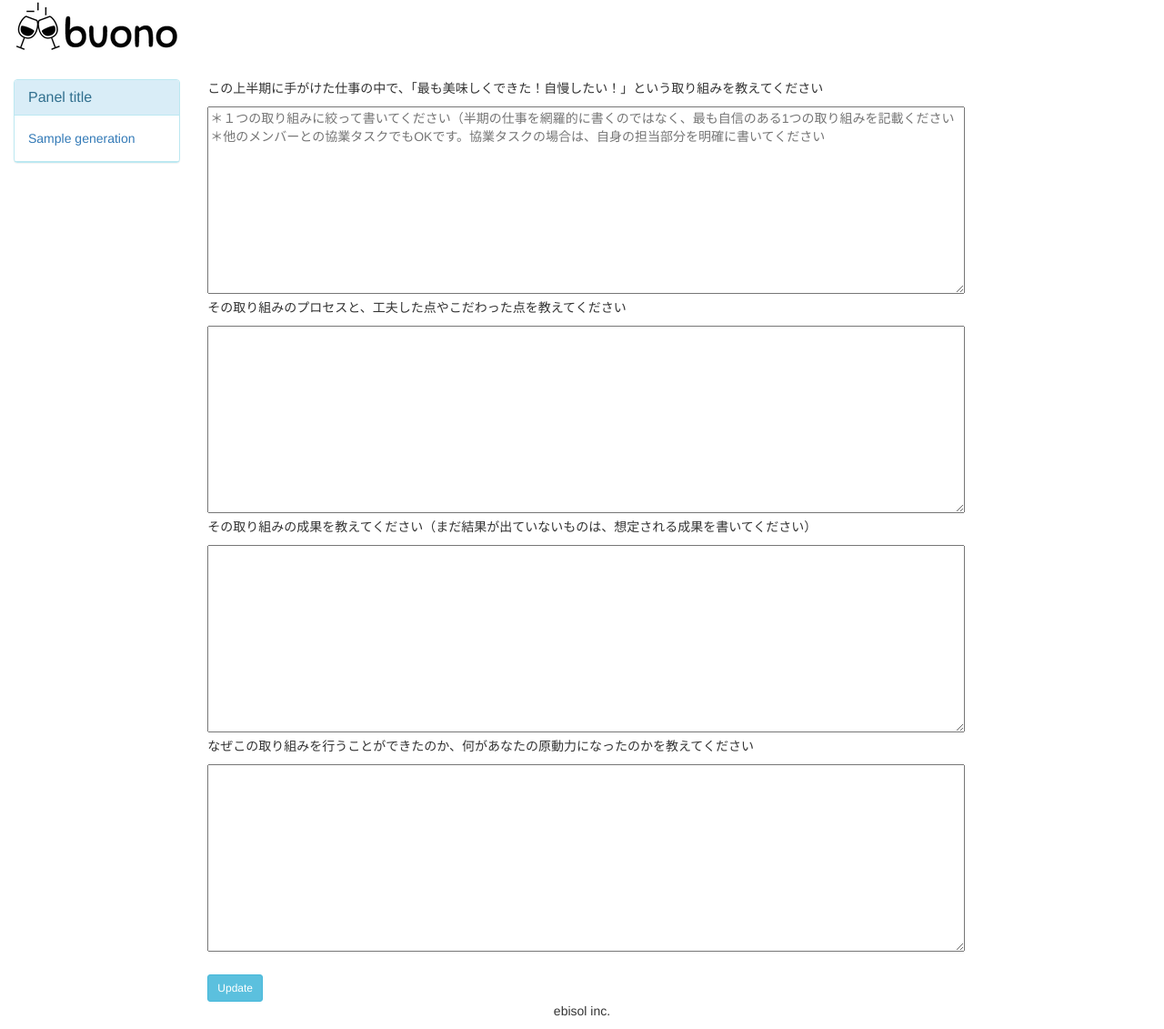
After one commit to kaiyujin/buono, a Django app: template buono/templates/buono/update.html in a window 1280 px wide. The commit adds this page. Shown: the whole page at 91% size. Run offline with Django 3.2, Linux system fonts and the light colour scheme; the template is opened without the code that fills it: most values are stand-ins (such as "Sample title", 1, 10 or a date in 2020); some libraries are stand-ins or nearby versions.

Commit message:
add update view

```diff
--- a/buono/static/buono/js/scripts.js
+++ b/buono/static/buono/js/scripts.js
@@ -1,3 +1,6 @@
 $("#addComentButton").click(function() {
     $('#addComentForm').submit();
 });
+$("#createBuonoButton").click(function() {
+    $('#createBuonoForm').submit();
+});
--- a/buono/templates/base.html
+++ b/buono/templates/base.html
@@ -23,6 +23,8 @@
 	<div class="col-md-12">
 	  <p class="text-center">ebisol inc.</p>
 	</div>
+      {% block modal %}
+      {% endblock %}
       </div>
     </div>
     <script src="{% static 'buono/js/jquery.min.js' %}"></script>
--- /dev/null
+++ b/buono/templates/buono/update.html
@@ -0,0 +1,46 @@
+{% extends "base.html" %}{% load static %}
+{% block title %}buono 一覧{% endblock %}
+{% block header %}
+	<div class="col-md-12">
+	  <img alt="logo" src="{% static 'buono/images/buono-logo.png' %}">
+	</div>
+{% endblock %}
+{% block content %}
+      <div class="row" style="padding-top:30px;">
+	<div class="col-md-2">
+	  <div class="panel panel-info">
+	    <div class="panel-heading">
+	      <h3 class="panel-title">Panel title </h3>
+	    </div>
+	    {% for generation in generations %}
+	    <div class="panel-body panel-border">
+	      <a href="{% url 'listForGeneration' generation.id %}">{{generation.name }}</a>
+	    </div>
+	    {% endfor %}
+	  </div>
+	</div>
+	<div class="col-md-10">
+	  <form name="updateAppealPointForm" action="{% url 'appealPointUpdated' %}" method="POST" >{% csrf_token %}
+	    <div>
+	      <p>この上半期に手がけた仕事の中で、「最も美味しくできた！自慢したい！」という取り組みを教えてください</p>
+	      <textarea id="task" name="task"       cols="100" rows="10" maxlength="5000" placeholder="＊１つの取り組みに絞って書いてください（半期の仕事を網羅的に書くのではなく、最も自信のある1つの取り組みを記載ください&#13;&#10;＊他のメンバーとの協業タスクでもOKです。協業タスクの場合は、自身の担当部分を明確に書いてください"></textarea>
+	    </div>
+	    <div>
+	      <p>その取り組みのプロセスと、工夫した点やこだわった点を教えてください</p>
+	      <textarea id="process" name="process" cols="100" rows="10" maxlength="5000" placeholder=""></textarea>
+	    </div>
+	    <div>
+	      <p>その取り組みの成果を教えてください（まだ結果が出ていないものは、想定される成果を書いてください）</p>
+	      <textarea id="result" name="result"   cols="100" rows="10" maxlength="5000" placeholder=""></textarea>
+	    </div>
+	    <div>
+	      <p>なぜこの取り組みを行うことができたのか、何があなたの原動力になったのかを教えてください</p>
+	      <textarea id="force" name="force"     cols="100" rows="10" maxlength="5000" placeholder=""></textarea>
+	    </div>
+	    <button type="submit" style="margin-top:20px" class="btn btn-sm btn-info" >Update</button>
+	  </form>
+	</div>
+      </div>
+{% endblock %}
+{% block modal %}
+{% endblock %}
--- a/buono/urls.py
+++ b/buono/urls.py
@@ -6,4 +6,6 @@ urlpatterns = [
     url(r'^$', views.index, name='index'),
     url(r'^(?P<generation_id>[0-9]+)/$', views.listForGeneration, name='listForGeneration'),
     url(r'^appealPoint/(?P<appealPointId>[0-9]+)/$', views.detail, name='appealPoint'),
+    url(r'^appealPoint/update/$', views.update, name='appealPointUpdate'),
+    url(r'^appealPoint/updated/$', views.updated, name='appealPointUpdated'),
 ]
--- a/install.txt
+++ b/install.txt
@@ -1,4 +1,7 @@
 mysql> create database buono;
+mysql> create user mysql;
+mysql> SET PASSWORD FOR user = PASSWORD('mysql')
+mysql> grant all *.* to mysql;
 pip3 install mysqlclient
 python3 manage.py migrate
 python3 manage.py makemigrations buono
@@ -8,3 +11,4 @@ python3 manage.py createsuperuser
 	Username (leave blank to use 'shiraishidaisuke'): admin
 	Email address: shiraishi@ebisol.co.jp
 	Password: adminadmin
+python3 manage.py runserver
```
Also changed, not shown: buono/models.py (+4 -3 lines), buono/templates/buono/detail.html (+1 -18 lines), buono/templates/buono/index.html (+3 -14 lines), buono/views.py (+10 -0 lines), buono/migrations/0001_initial.py, buono/migrations/0002_generation_sortno.py (deleted).
